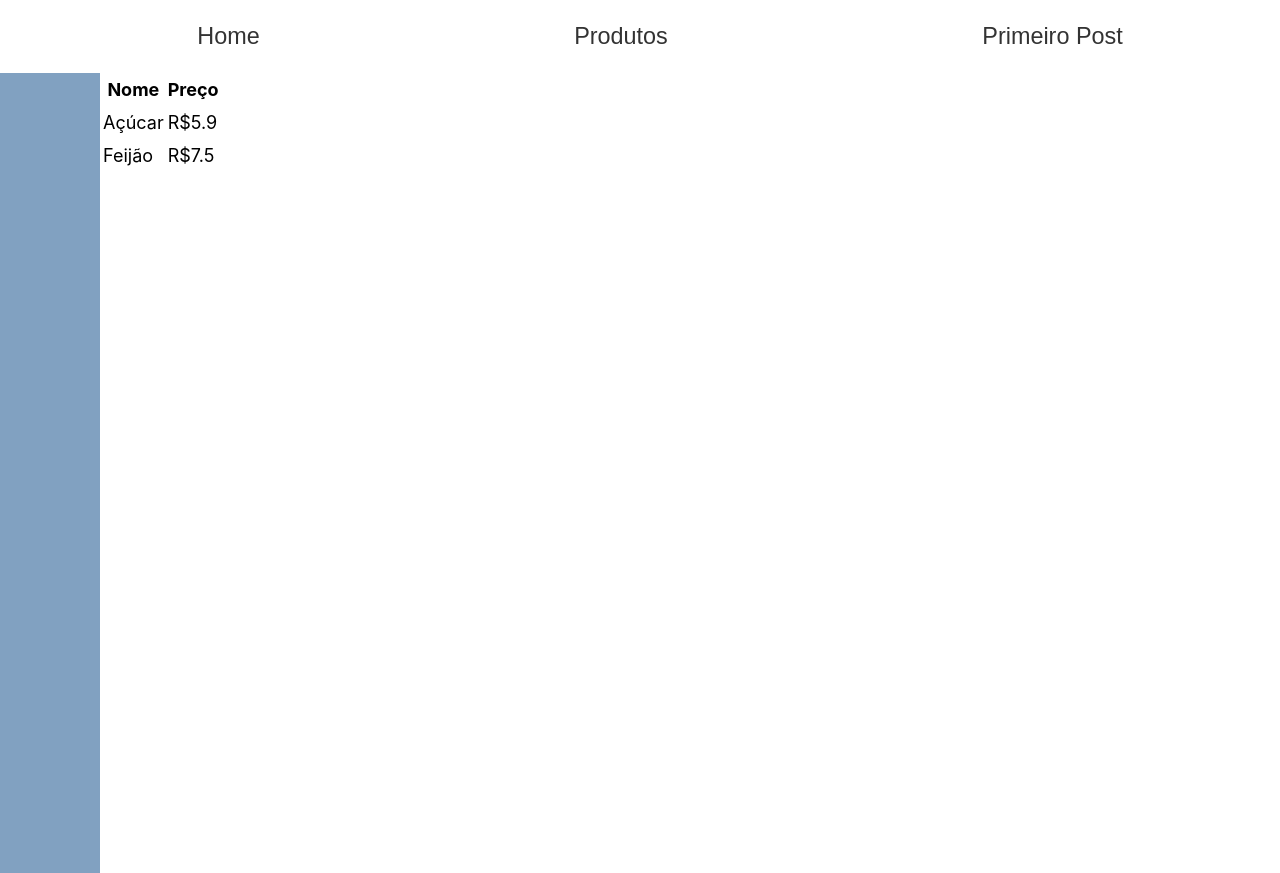
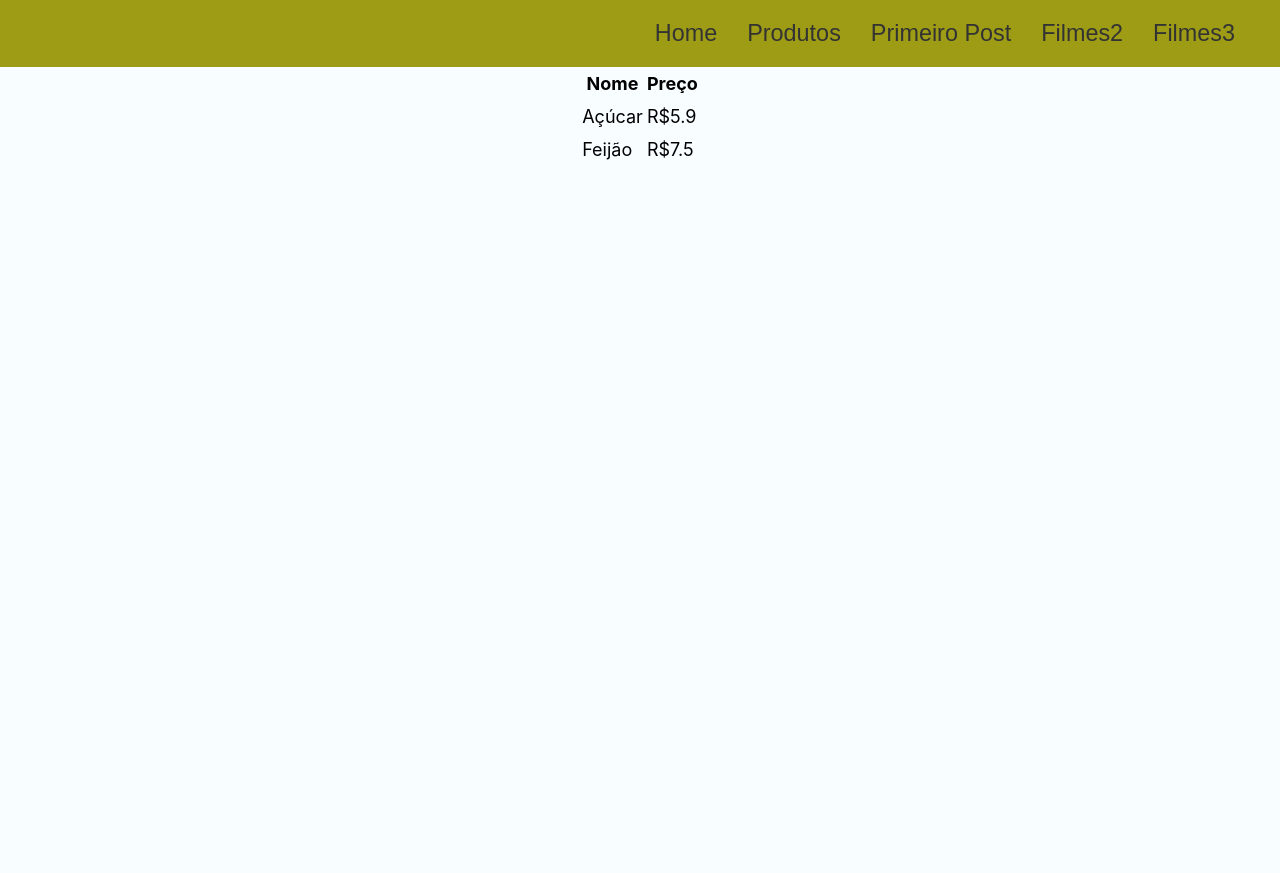
Before and after one commit to WesleyVitor/exemplo-nextjs, a Next.js app: page /produtos in a window 1280 px wide. After the commit the page ends 800 px from the top, so only its background shows below. Built offline with nearby package versions, Linux system fonts and the light colour scheme.

Commit message:
add: layout pages

```diff
--- a/components/Layout/index.js
+++ b/components/Layout/index.js
@@ -1,18 +1,12 @@
 import { Menu } from "../Menu";
-import styles from './styles.module.css';
-export const Layout = ({children})=>{
+import styles from "./styles.module.css";
+export const Layout = ({ children }) => {
     return (
-        <div>
+        <div className={styles.container}>
             <header className={styles.cabecalho}>
-                <Menu/>
+                <Menu />
             </header>
-            <main className={styles.main}>
-                <aside className={styles.barra_lateral}/>
-                <div>
-                {children}
-                </div>
-
-            </main>
+            <main className={styles.main}>{children}</main>
         </div>
     );
-}
+};
--- a/components/Layout/styles.module.css
+++ b/components/Layout/styles.module.css
@@ -1,11 +1,8 @@
-
-
-.main{
-    display: flex;
+.container {
+    height: 100vh;
 }
 
-.barra_lateral{
-    background: #81A1C1;
-    width: 100px;
-    height: 100vh;
+.main {
+    display: flex;
+    justify-content: space-evenly;
 }
--- a/components/Menu/index.js
+++ b/components/Menu/index.js
@@ -2,36 +2,41 @@ import Link from "next/link";
 import styles from "./style.module.css";
 const categories = [
     {
-        label:"Home",
-        link:"/"
+        label: "Home",
+        link: "/",
     },
     {
-        label:"Produtos",
-        link:"/produtos"
+        label: "Produtos",
+        link: "/produtos",
     },
     {
-        label:"Primeiro Post",
-        link:"/posts/first-post"
-    }
-]
+        label: "Primeiro Post",
+        link: "/posts/first-post",
+    },
+    {
+        label: "Filmes2",
+        link: "/movies/movies2",
+    },
+    {
+        label: "Filmes3",
+        link: "/movies/movies3",
+    },
+];
 
-
-export const Menu = ()=>{
-    return(
+export const Menu = () => {
+    return (
         <div>
             <ul className={styles.listMenu}>
-                {
-                    categories.map((category,index)=>{
-                        return(
-                            <li key={index}>
-                                <Link href={category.link}>
-                                    <a className={styles.categoryItem}>{category.label}</a>
-                                </Link>
-                            </li>
-                        )
-                    })
-                }
+                {categories.map((category, index) => {
+                    return (
+                        <li key={index} className={styles.categoryItem}>
+                            <Link href={category.link}>
+                                <a>{category.label}</a>
+                            </Link>
+                        </li>
+                    );
+                })}
             </ul>
         </div>
     );
-}
+};
--- a/components/Menu/style.module.css
+++ b/components/Menu/style.module.css
@@ -1,16 +1,27 @@
-.listMenu{
+.listMenu {
     display: flex;
-    justify-content: space-around;
-    list-style: none;
+    justify-content: flex-end;
+    width: 100%;
+    margin: 0;
+    padding: 15px;
+    background: rgb(158, 156, 21);
 }
 
-.categoryItem{
-    text-decoration: none;
+.categoryItem {
+    display: inline;
     font-size: 1.3rem;
     font-family: Arial, Helvetica, sans-serif;
+
+    margin-right: 30px;
+}
+
+.categoryItem a {
+    text-decoration: none;
     color: #333;
 }
 
-.categoryItem:hover{
-    color: red;
+.categoryItem a:hover {
+    color: rgb(180, 180, 138);
+    border-radius: 8px;
+    padding: 1px;
 }
--- a/pages/index.js
+++ b/pages/index.js
@@ -1,17 +1,19 @@
 import { useState } from "react";
 import Link from "next/link";
-import { Layout } from "../components/Layout";
 
 const Home = () => {
     return (
         <>
+            <section>
                 <h2>Contador App</h2>
                 <Contador />
-            <br />
+            </section>
+            <section>
                 <h2>Acesse a página de lista de Produtos</h2>
                 <Link href="/produtos">
                     <a>Listar Produtos</a>
                 </Link>
+            </section>
         </>
     );
 };
--- a/styles/reset.css
+++ b/styles/reset.css
@@ -1,13 +1,15 @@
 html,
 body {
-  padding: 0;
-  margin: 0;
-  font-family: -apple-system, BlinkMacSystemFont, Segoe UI, Roboto, Oxygen, Ubuntu,
-    Cantarell, Fira Sans, Droid Sans, Helvetica Neue, sans-serif;
-  line-height: 1.6;
-  font-size: 18px;
+    padding: 0;
+    margin: 0;
+    font-family: -apple-system, BlinkMacSystemFont, Segoe UI, Roboto, Oxygen,
+        Ubuntu, Cantarell, Fira Sans, Droid Sans, Helvetica Neue, sans-serif;
+    line-height: 1.6;
+    font-size: 18px;
+    height: 100vh;
+    background: #f8fdff;
 }
 
 * {
-  box-sizing: border-box;
+    box-sizing: border-box;
 }
```
Lines whose indentation alone changed are shown as unchanged.
